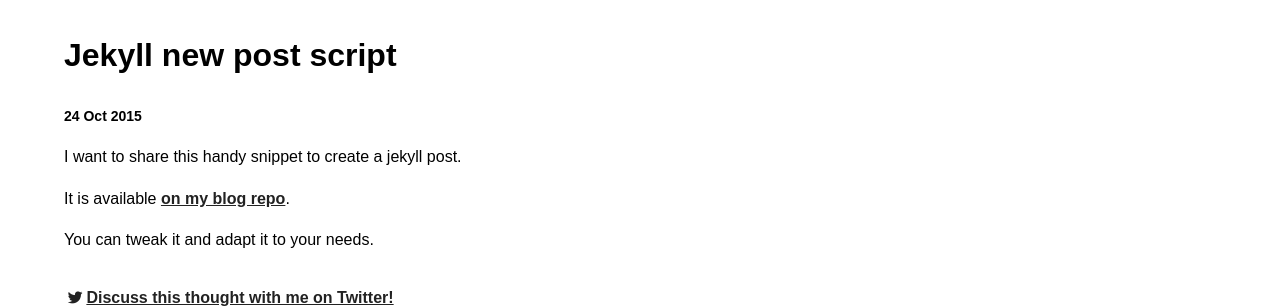
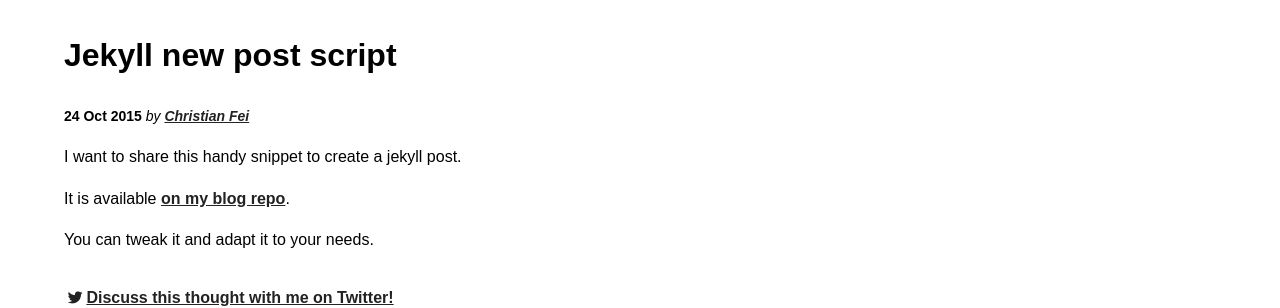
Before and after one commit to christian-fei/christian-fei.github.io-pandoc, a Jekyll site: the page built from _posts/2015-10-24-Jekyll-new-post-script.md, in a window 1280 px wide. Shown: the part 216-524 px from the top of the page. Built offline with Jekyll 4.4.1, drawn with Linux system fonts in a browser that asks for light colours.

Commit message:
add author

```diff
--- a/_layouts/post.html
+++ b/_layouts/post.html
@@ -7,6 +7,7 @@ layout: default
     <h1 class="measure fw6 mt4 f1 lh-title">{{ page.title }}</h1>
     <time datetime="{{ page.date | date:'%Y-%m-%d' }}" class="db f6">
       <strong>{{ page.date | date_to_string }}</strong>
+      <i>by <a href="https://twitter.com/christian_fei">Christian Fei</a></i>
     </time>
   </header>
   <section class="mw7">
```
